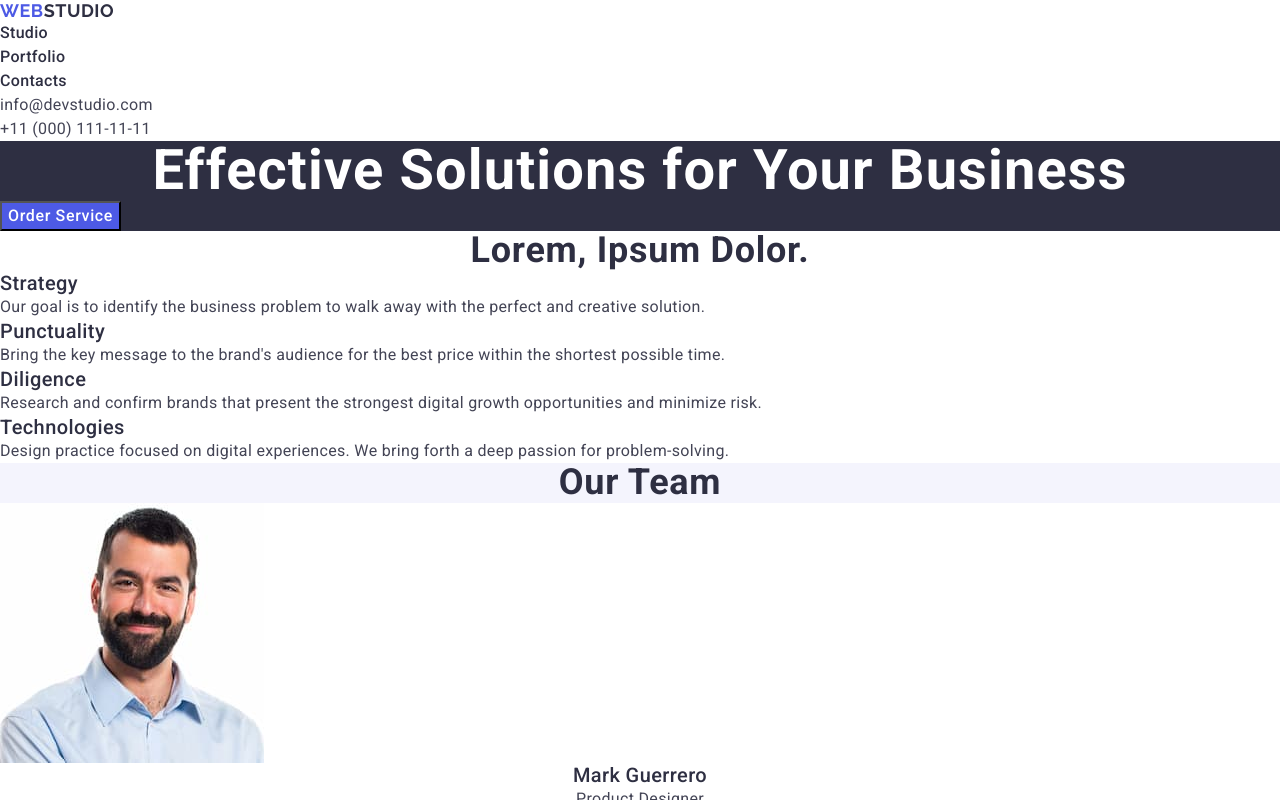
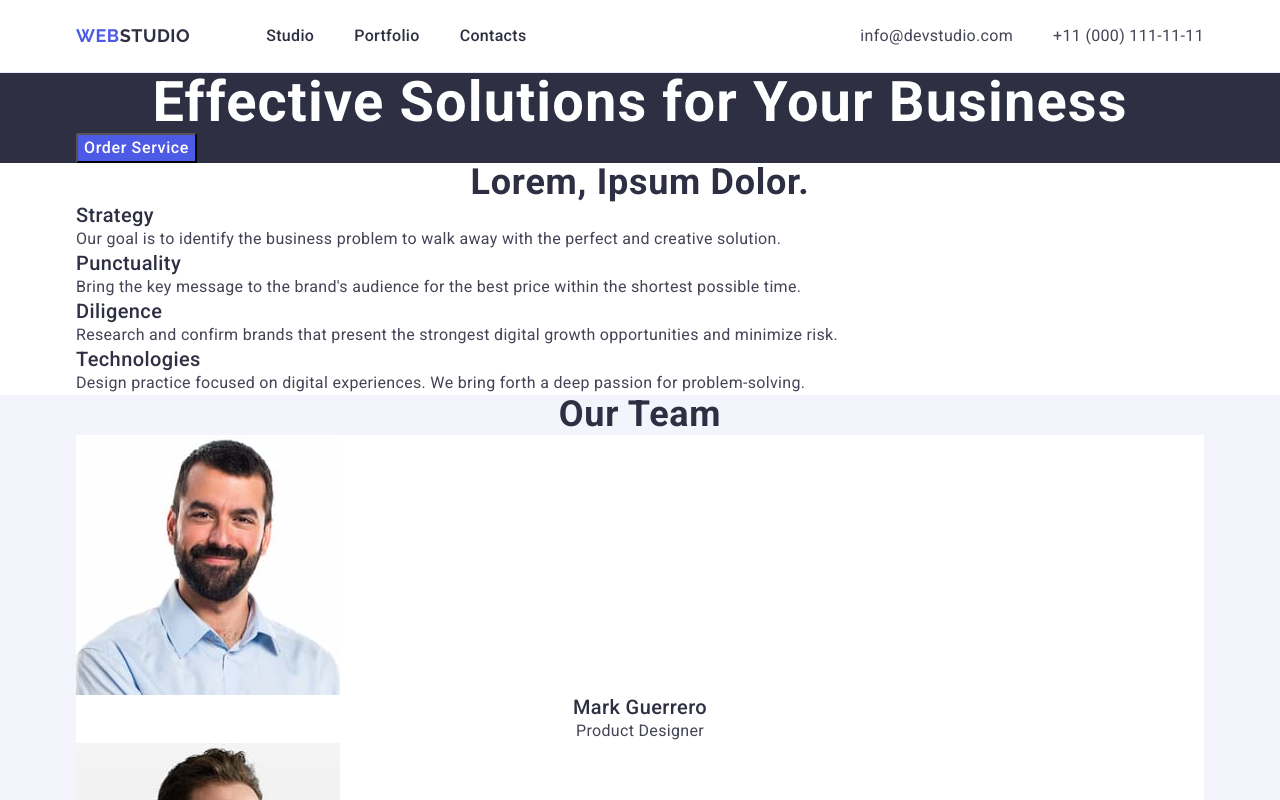
Before and after one commit to Andreyisenko/goit-markup-hw-03, a plain HTML site: page index.html in a window 1280 px wide. Shown: the top 800 px of the page. Drawn offline with nearby package versions, Linux system fonts and the light colour scheme.

Commit message:
add header

```diff
--- a/css/styles.css
+++ b/css/styles.css
@@ -1,3 +1,8 @@
+*,
+*::before,
+*::after {
+  box-sizing: border-box;
+}
 body {
   font-family: Roboto, Raleway, sans-serif;
   color: #434455;
@@ -5,6 +10,11 @@ body {
 }
 a {
   text-decoration: none;
+}
+.container {
+ max-width: 1158px;
+  padding: 0 15px;
+margin: auto;
 }
 ul {
   list-style-type: none;
@@ -14,9 +24,11 @@ ul {
 h1,
 h2,
 h3,
+h4,
+h5,
+h6,
 p {
   margin: 0;
-  padding: 0;
 }
 img {
   display: block;
@@ -31,28 +43,63 @@ img {
   line-height: 1.17;
   letter-spacing: 0.03em;
   cursor: auto;
+  padding: 24px 0;
+  margin-right: 76px;
 }
 span {
   color: #2e2f42;
   font-weight: 700;
+
 }
+
+.page-header {
+  border-bottom: 1px solid #e7e9fc;
+}
+.header-container{
+display: flex;
+align-items: center;
+}
+.header-nav {
+  display: flex;
+  align-items: center;
+}
+.list-nav {
+  display: flex;
+  align-items: center;
+  gap: 40px;
+}
+.addr-line {
+  display: flex;
+  align-items: center;
+  gap: 40px;
+}
+.list-nav-link:first-child:active {
+  text-decoration: underline;
+}
+
 .menu {
+  display: block;
   cursor: auto;
   font-size: 16px;
   line-height: 1.5;
   letter-spacing: 0.02em;
   font-weight: 500;
   color: #2e2f42;
+  padding: 24px 0;
 }
+
 .menu:hover {
   color: #404bbf;
 }
 
 .addr {
   font-style: normal;
+  margin-left: auto;
 }
 
 .addr-line-info {
+  display: block;
+  padding: 24px 0;
   color: #434455;
   font-weight: 400;
   font-size: 16px;
@@ -65,11 +112,6 @@ span {
   color: #404bbf;
 }
 
-#studio:active,
-#studio:focus {
-  color: #404bbf;
-  text-decoration: underline;
-}
 .effect {
   background-color: #2e2f42;
 }
--- a/index.html
+++ b/index.html
@@ -31,18 +31,19 @@
   </head>
   <body style="font-family: Roboto, sans-serif">
     <!-- #region header -->
-    <header>
-      <nav>
+    <header class="page-header">
+      <div class="container header-container">
+        <nav class="header-nav">
           <a class="logo" href="./index.html">Web<span>Studio</span></a>
 
-        <ul>
-          <li>
-            <a id="studio" class="menu" href="./index.html">Studio</a>
+          <ul class="list-nav">
+            <li class="list-nav-link" >
+              <a class="menu" href="./index.html">Studio</a>
             </li>
-          <li>
+            <li class="list-nav-link">
               <a class="menu" href="">Portfolio</a>
             </li>
-          <li>
+            <li class="list-nav-link">
               <a class="menu" href="">Contacts</a>
             </li>
           </ul>
@@ -61,26 +62,29 @@
             </li>
           </ul>
         </address>
-
+      </div>
+    </header>
     <!-- #endregion header -->
-    </header>
     <main>
       <!-- #region section-1 -->
       <section class="effect">
+        <div class="container">
           <h1 class="effect-title">Effective Solutions for Your Business</h1>
           <button class="effect-btn" type="button">Order Service</button>
+        </div>
       </section>
       <!-- #endregion section-1 -->
 
       <!-- #region section-2 -->
       <section class="section-two">
+        <div class="container">
           <h2 class="section-title">Lorem, ipsum dolor.</h2>
           <ul class="section-two-list">
             <li>
               <h3 class="section-two-list-title">Strategy</h3>
               <p class="section-two-list-text">
-              Our goal is to identify the business problem to walk away with the
-              perfect and creative solution.
+                Our goal is to identify the business problem to walk away with
+                the perfect and creative solution.
               </p>
             </li>
             <li>
@@ -105,11 +109,13 @@
               </p>
             </li>
           </ul>
+        </div>
       </section>
       <!-- #endregion section-2 -->
 
       <!-- #region section-3 -->
       <section class="team">
+        <div class="container">
           <h2 class="section-title">Our Team</h2>
           <ul>
             <li class="team-list">
@@ -157,11 +163,13 @@
               <p class="team-list-text">UI Designer</p>
             </li>
           </ul>
+        </div>
       </section>
       <!-- #endregion section-3 -->
 
       <!-- #region section-4 -->
       <section class="portfolio">
+        <div class="container">
           <h2 class="section-title">Our Portfolio</h2>
           <ul class="portfolio-list">
             <li>
@@ -225,17 +233,20 @@
               <p class="portfolio-list-text">Marketing</p>
             </li>
           </ul>
+        </div>
       </section>
       <!-- #endregion section-4 -->
     </main>
     <footer class="foot">
+      <div class="container">
         <a class="foot-logo" href="./index.html">
           Web<span class="span-logo">Studio</span></a
         >
         <p class="foot-text">
-        Increase the flow of customers and sales for your business with digital
-        marketing & growth solutions.
+          Increase the flow of customers and sales for your business with
+          digital marketing & growth solutions.
         </p>
+      </div>
     </footer>
   </body>
 </html>
```
Lines whose indentation alone changed are shown as unchanged.
